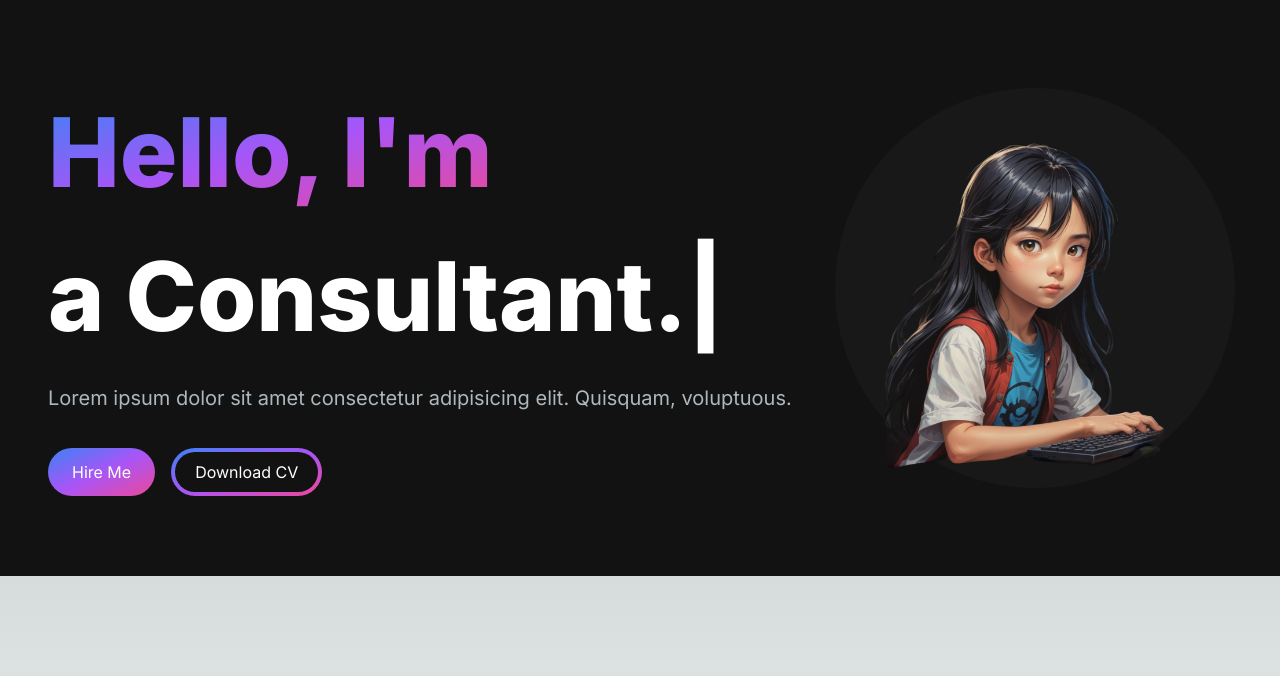
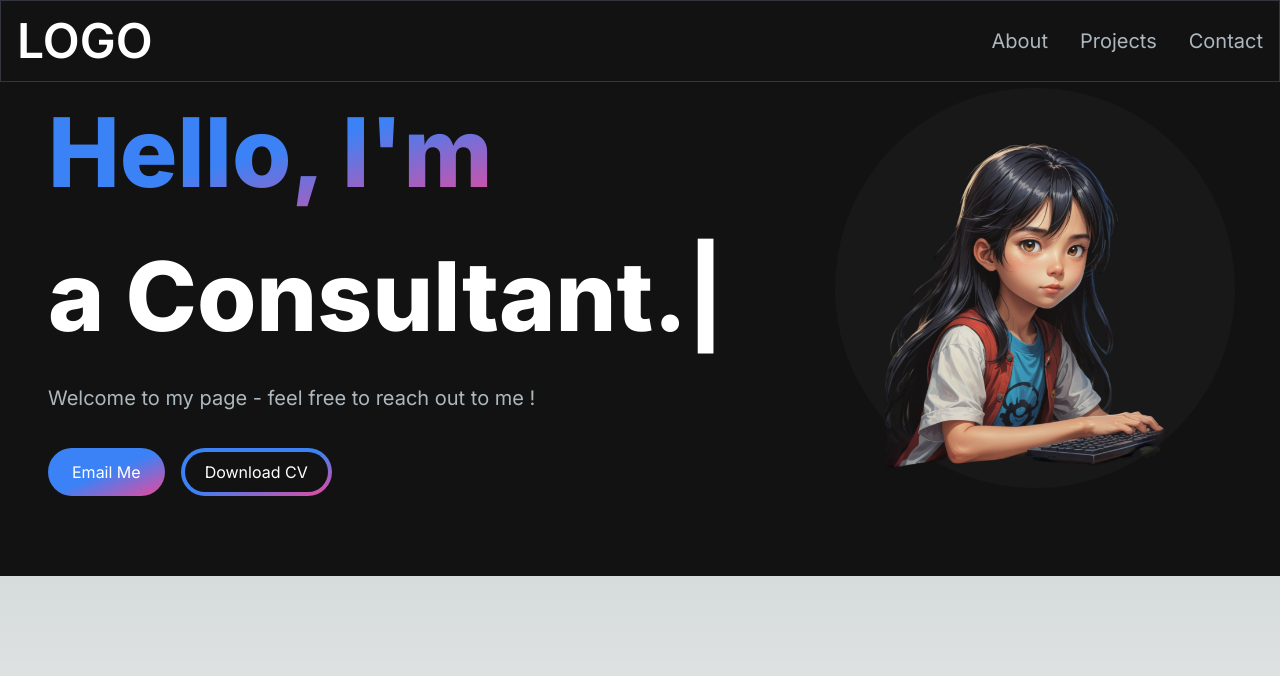
Before and after one commit to laurence-j/laurence-page-v2, a Next.js app in the folder laurence-page/: page / in a window 1280 px wide. Shown: the top 676 px of the page. Built offline with nearby package versions, Linux system fonts and the light colour scheme.

Commit message:
Done with NavBar component

```diff
--- a/laurence-page/app/components/HeroSection.jsx
+++ b/laurence-page/app/components/HeroSection.jsx
@@ -16,7 +16,7 @@
           className="col-span-8 place-self-center text-center sm:text-left justify-self-start"
         >
           <h1 className="text-white mb-4 text-4xl sm:text-5xl lg:text-8xl lg:leading-normal font-extrabold">
-            <span className="text-transparent bg-clip-text bg-gradient-to-br from-blue-500 via-purple-500 to-pink-500">
+            <span className="text-transparent bg-clip-text bg-gradient-to-br from-blue-500 via-blue-500 to-pink-500">
               Hello, I&apos;m{" "}
             </span>
             <br></br>
@@ -28,7 +28,7 @@
                 1000,
                 "a Consultant.",
                 1000,
-                "a Full-Stack Developer.",
+                "Web Developer.",
                 1000,
               ]}
               wrapper="span"
@@ -37,19 +37,18 @@
             />
           </h1>
           <p className="text-[#ADB7BE] text-base sm:text-lg mb-6 lg:text-xl">
-            Lorem ipsum dolor sit amet consectetur adipisicing elit. Quisquam,
-            voluptuous.
+            Welcome to my page - feel free to reach out to me !
           </p>
           <div>
             <Link
               href="/#contact"
-              className="px-6 inline-block py-3 w-full sm:w-fit rounded-full mr-4 bg-gradient-to-br from-blue-500 via-purple-500 to-pink-500 hover:bg-slate-200 text-white"
+              className="px-6 inline-block py-3 w-full sm:w-fit rounded-full mr-4 bg-gradient-to-br from-blue-500 via-blue-500 to-pink-500 hover:bg-slate-200 text-white"
             >
-              Hire Me
+              Email Me
             </Link>
             <Link
               href="/"
-              className="px-1 inline-block py-1 w-full sm:w-fit rounded-full bg-gradient-to-br from-blue-500 via-purple-500 to-pink-500 hover:bg-slate-800 text-white mt-3"
+              className="px-1 inline-block py-1 w-full sm:w-fit rounded-full bg-gradient-to-br from-blue-500 via-blue-500 to-pink-500 hover:bg-slate-800 text-white mt-3"
             >
               <span className="block bg-[#121212] hover:bg-slate-800 rounded-full px-5 py-2">
                 Download CV
--- /dev/null
+++ b/laurence-page/app/components/MenuOverlay.jsx
@@ -0,0 +1,16 @@
+import React from "react";
+import NavLink from "./NavLink";
+
+const MenuOverlay = ({ links }) => {
+  return (
+    <ul className="flex flex-col py-4 items-center">
+      {links.map((link, index) => (
+        <li key={index}>
+          <NavLink href={link.path} title={link.title} />
+        </li>
+      ))}
+    </ul>
+  );
+};
+
+export default MenuOverlay;
--- /dev/null
+++ b/laurence-page/app/components/NavLink.jsx
@@ -0,0 +1,14 @@
+import Link from "next/link";
+
+const NavLink = ({ href, title }) => {
+  return (
+    <Link
+      href={href}
+      className="block py-2 pl-3 pr-4 text-[#ADB7BE] sm:text-xl rounded md:p-0 hover:text-white"
+    >
+      {title}
+    </Link>
+  );
+};
+
+export default NavLink;
--- /dev/null
+++ b/laurence-page/app/components/Navbar.jsx
@@ -0,0 +1,67 @@
+"use client";
+import Link from "next/link";
+import React, { useState } from "react";
+import NavLink from "./NavLink";
+import { Bars3Icon, XMarkIcon } from "@heroicons/react/24/solid";
+import MenuOverlay from "./MenuOverlay";
+
+const navLinks = [
+  {
+    title: "About",
+    path: "#about",
+  },
+  {
+    title: "Projects",
+    path: "#projects",
+  },
+  {
+    title: "Contact",
+    path: "#contact",
+  },
+];
+
+const Navbar = () => {
+  const [navbarOpen, setNavbarOpen] = useState(false);
+
+  return (
+    <nav className="fixed mx-auto border border-[#33353F] top-0 left-0 right-0 z-10 bg-[#121212] bg-opacity-100">
+      <div className="flex container lg:py-4 flex-wrap items-center justify-between mx-auto px-4 py-2">
+        <Link
+          href={"/"}
+          className="text-2xl md:text-5xl text-white font-semibold"
+        >
+          LOGO
+        </Link>
+        <div className="mobile-menu block md:hidden">
+          {!navbarOpen ? (
+            <button
+              onClick={() => setNavbarOpen(true)}
+              className="flex items-center px-3 py-2 border rounded border-slate-200 text-slate-200 hover:text-white hover:border-white"
+            >
+              <Bars3Icon className="h-5 w-5" />
+            </button>
+          ) : (
+            <button
+              onClick={() => setNavbarOpen(false)}
+              className="flex items-center px-3 py-2 border rounded border-slate-200 text-slate-200 hover:text-white hover:border-white"
+            >
+              <XMarkIcon className="h-5 w-5" />
+            </button>
+          )}
+        </div>
+        <div className="menu hidden md:block md:w-auto" id="navbar">
+          <ul className="flex p-4 md:p-0 md:flex-row md:space-x-8 mt-0">
+            {navLinks.map((link, index) => (
+              <li key={index}>
+                <NavLink href={link.path} title={link.title} />
+              </li>
+            ))}
+          </ul>
+        </div>
+      </div>
+      {navbarOpen ? <MenuOverlay links={navLinks} /> : null}
+    </nav>
+  );
+};
+
+export default Navbar;
--- a/laurence-page/app/page.js
+++ b/laurence-page/app/page.js
@@ -1,9 +1,11 @@
 import Image from "next/image";
 import HeroSection from "./components/HeroSection";
+import NavBar from "./components/Navbar";
 
 export default function Home() {
   return (
     <main className="flex min-h screen flex-col bg-[#121212]">
+      <NavBar />
       <div className="container mx-auto px-12 py-4">
         <HeroSection></HeroSection>
       </div>
--- a/laurence-page/package.json
+++ b/laurence-page/package.json
@@ -9,6 +9,7 @@
     "lint": "next lint"
   },
   "dependencies": {
+    "@heroicons/react": "^2.1.3",
     "framer-motion": "^11.2.10",
     "next": "14.2.3",
     "react": "^18",
```
Also changed, not shown: 1 other file (tests, documents, lock files or other folders).
